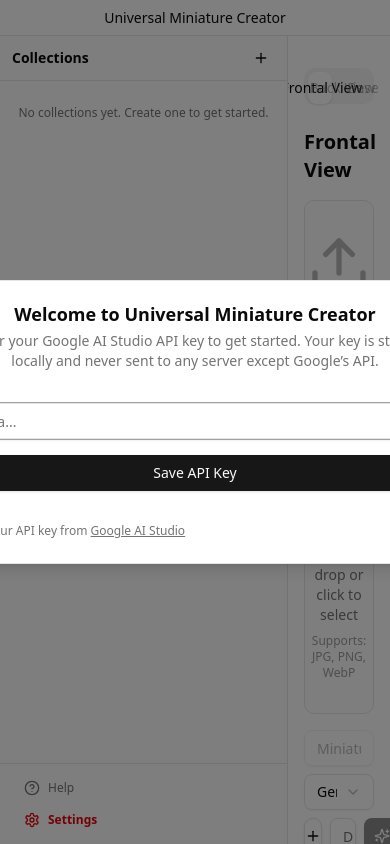
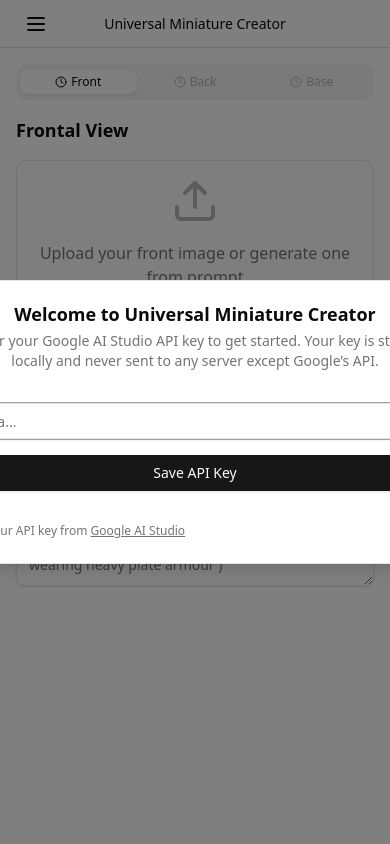
Before and after one commit to YBogomolov/umc, a React (Vite) app: page / in a window 390 px wide. Built offline with nearby package versions, Linux system fonts and the light colour scheme.

Commit message:
Make UI mobile-friendly

```diff
--- a/package.json
+++ b/package.json
@@ -19,6 +19,7 @@
     "@dnd-kit/core": "^6.3.1",
     "@dnd-kit/sortable": "^10.0.0",
     "@google/generative-ai": "^0.21.0",
+    "@radix-ui/react-dialog": "^1.1.15",
     "idb": "^8.0.3",
     "jszip": "^3.10.1",
     "radix-ui": "^1.4.3",
--- a/src/App.tsx
+++ b/src/App.tsx
@@ -1,10 +1,11 @@
 import * as React from 'react';
 
-import { Check, Clock } from 'lucide-react';
+import { Check, Clock, Menu } from 'lucide-react';
 
 import { ApiKeyDialog } from '@/components/ApiKeyDialog';
 import { HelpDialog } from '@/components/HelpDialog';
 import { Sidebar } from '@/components/Sidebar';
+import { Sheet, SheetContent, SheetTrigger } from '@/components/ui/sheet';
 import { Tabs, TabsContent, TabsList, TabsTrigger } from '@/components/ui/tabs';
 import { BackViewScreen } from '@/screens/BackViewScreen';
 import { BaseScreen } from '@/screens/BaseScreen';
@@ -24,6 +25,7 @@
 
   const [apiKeyDialogOpen, setApiKeyDialogOpen] = React.useState(false);
   const [helpDialogOpen, setHelpDialogOpen] = React.useState(false);
+  const [sidebarOpen, setSidebarOpen] = React.useState(false);
 
   React.useEffect(() => {
     if (!apiKey) {
@@ -35,44 +37,93 @@
     setActiveTab(value as TabId);
   };
 
+  const handleHelp = (): void => {
+    setHelpDialogOpen(true);
+    setSidebarOpen(false);
+  };
+
+  const handleSelectMini = (): void => {
+    setSidebarOpen(false);
+  };
+
   return (
     <div className="flex h-screen flex-col bg-background">
       <ApiKeyDialog forceOpen={apiKeyDialogOpen} onClose={() => setApiKeyDialogOpen(false)} />
       <HelpDialog isOpen={helpDialogOpen} onClose={() => setHelpDialogOpen(false)} />
 
-      <header className="flex h-9 shrink-0 items-center justify-center border-b border-border bg-card px-4">
-        <p className="flex text-sm">Universal Miniature Creator</p>
+      <header className="relative flex h-12 shrink-0 items-center justify-center border-b border-border bg-card px-4 md:h-9">
+        {/* Mobile menu button - positioned absolutely */}
+        <Sheet open={sidebarOpen} onOpenChange={setSidebarOpen}>
+          <SheetTrigger asChild>
+            <button
+              className="absolute left-4 flex h-10 w-10 items-center justify-center rounded-md hover:bg-accent md:hidden"
+              aria-label="Open menu"
+            >
+              <Menu className="h-6 w-6" />
+            </button>
+          </SheetTrigger>
+          <SheetContent side="left" showCloseButton={false} className="w-72 overflow-y-auto p-0">
+            <Sidebar onHelp={handleHelp} onSelectMini={handleSelectMini} />
+          </SheetContent>
+        </Sheet>
+
+        <p className="text-sm font-medium">Universal Miniature Creator</p>
       </header>
 
       <div className="flex flex-1 overflow-hidden">
-        <Sidebar onHelp={() => setHelpDialogOpen(true)} />
+        {/* Desktop sidebar - hidden on mobile */}
+        <div className="hidden h-full md:block">
+          <Sidebar onHelp={() => setHelpDialogOpen(true)} />
+        </div>
 
         <div className="flex flex-1 flex-col overflow-hidden">
           <div className="flex-1 overflow-y-auto">
-            <div className="mx-auto max-w-4xl px-4 py-8">
+            <div className="mx-auto max-w-4xl px-4 py-4 md:py-8">
               <Tabs value={activeTab} onValueChange={handleTabChange}>
                 <TabsList className="grid w-full grid-cols-3">
-                  <TabsTrigger value="frontal">
-                    {hasFront ? <Check /> : <Clock />}
-                    &nbsp;Frontal View
+                  <TabsTrigger value="frontal" className="flex items-center justify-center gap-1 text-xs sm:text-sm">
+                    {hasFront ? (
+                      <Check className="h-3 w-3 sm:h-4 sm:w-4" />
+                    ) : (
+                      <Clock className="h-3 w-3 sm:h-4 sm:w-4" />
+                    )}
+                    <span className="hidden sm:inline">Frontal View</span>
+                    <span className="sm:hidden">Front</span>
                   </TabsTrigger>
-                  <TabsTrigger value="back" disabled={!canGoBack}>
-                    {hasBack ? <Check /> : <Clock />}
-                    &nbsp;Back View
+                  <TabsTrigger
+                    value="back"
+                    disabled={!canGoBack}
+                    className="flex items-center justify-center gap-1 text-xs sm:text-sm"
+                  >
+                    {hasBack ? (
+                      <Check className="h-3 w-3 sm:h-4 sm:w-4" />
+                    ) : (
+                      <Clock className="h-3 w-3 sm:h-4 sm:w-4" />
+                    )}
+                    <span className="hidden sm:inline">Back View</span>
+                    <span className="sm:hidden">Back</span>
                   </TabsTrigger>
-                  <TabsTrigger value="base" disabled={!canGoBase}>
-                    {hasBase ? <Check /> : <Clock />}
-                    &nbsp;Base
+                  <TabsTrigger
+                    value="base"
+                    disabled={!canGoBase}
+                    className="flex items-center justify-center gap-1 text-xs sm:text-sm"
+                  >
+                    {hasBase ? (
+                      <Check className="h-3 w-3 sm:h-4 sm:w-4" />
+                    ) : (
+                      <Clock className="h-3 w-3 sm:h-4 sm:w-4" />
+                    )}
+                    <span>Base</span>
                   </TabsTrigger>
                 </TabsList>
 
-                <TabsContent value="frontal" className="mt-6">
+                <TabsContent value="frontal" className="mt-4 md:mt-6">
                   <FrontalViewScreen />
                 </TabsContent>
-                <TabsContent value="back" className="mt-6">
+                <TabsContent value="back" className="mt-4 md:mt-6">
                   <BackViewScreen />
                 </TabsContent>
-                <TabsContent value="base" className="mt-6">
+                <TabsContent value="base" className="mt-4 md:mt-6">
                   <BaseScreen />
                 </TabsContent>
               </Tabs>
--- a/src/components/GenerationScreen.tsx
+++ b/src/components/GenerationScreen.tsx
@@ -366,7 +366,7 @@
         </div>
       )}
 
-      <h2 className="mb-4 text-xl font-semibold">{title}</h2>
+      <h2 className="mb-4 text-lg font-semibold md:text-xl">{title}</h2>
 
       {/* Image display area with download overlay */}
       <div
@@ -386,7 +386,7 @@
           <>
             <Skeleton className="aspect-square w-full max-w-[600px]" />
             <div className="absolute inset-0 flex flex-col items-center justify-center">
-              <GeminiIcon className="h-24 w-24 gemini-pulsing" />
+              <GeminiIcon className="h-16 w-16 gemini-pulsing md:h-24 md:w-24" />
               <p className="mt-4 text-sm text-muted-foreground animate-pulse">Generating image…</p>
             </div>
           </>
@@ -395,12 +395,12 @@
             <img
               src={selectedImage.dataUrl}
               alt={`Generated ${title}`}
-              className="max-h-[600px] max-w-full rounded object-contain"
+              className="max-h-[400px] max-w-full rounded object-contain md:max-h-[600px]"
             />
-            {/* Download button on hover */}
+            {/* Download button - always visible on mobile, hover on desktop */}
             <button
               onClick={handleDownloadImage}
-              className="absolute bottom-4 right-4 flex h-10 w-10 items-center justify-center rounded-full bg-background/90 text-foreground opacity-0 shadow-lg transition-opacity group-hover:opacity-100 hover:bg-background"
+              className="absolute bottom-4 right-4 flex h-10 w-10 items-center justify-center rounded-full bg-background/90 text-foreground shadow-lg transition-opacity hover:bg-background md:opacity-0 md:group-hover:opacity-100"
               title={`Download ${currentMini?.name ?? 'image'} - ${tabId}`}
             >
               <Download className="h-5 w-5" />
@@ -411,7 +411,7 @@
             <img
               src={uploadedImage}
               alt="Uploaded reference"
-              className="max-h-[600px] max-w-full rounded object-contain"
+              className="max-h-[400px] max-w-full rounded object-contain md:max-h-[600px]"
             />
             {/* Clear upload button */}
             <button
@@ -424,9 +424,9 @@
             <p className="mt-2 text-center text-sm text-muted-foreground">Using as reference for generation</p>
           </div>
         ) : showUploadZone ? (
-          <div className="flex flex-col items-center justify-center p-8 text-center text-muted-foreground">
-            <Upload className="mx-auto mb-4 h-16 w-16 opacity-50" />
-            <p className="mb-2 text-lg font-medium">
+          <div className="flex flex-col items-center justify-center p-4 text-center text-muted-foreground md:p-8">
+            <Upload className="mx-auto mb-4 h-12 w-12 opacity-50 md:h-16 md:w-16" />
+            <p className="mb-2 text-base font-medium md:text-lg">
               {isDragging ? 'Drop image here' : 'Upload your front image or generate one from prompt'}
             </p>
             <p className="text-sm">Drag & drop or click to select</p>
@@ -434,7 +434,7 @@
           </div>
         ) : (
           <div className="text-center text-muted-foreground">
-            <Sparkles className="mx-auto mb-2 h-12 w-12 opacity-50" />
+            <Sparkles className="mx-auto mb-2 h-10 w-10 opacity-50 md:h-12 md:w-12" />
             <p>Enter a prompt and generate your {title.toLowerCase()}</p>
           </div>
         )}
@@ -480,10 +480,11 @@
         </Select>
       </div>
 
-      {/* Prompt input area */}
-      <div className="mt-2 flex gap-2">
+      {/* Prompt input area - stack on mobile */}
+      <div className="mt-2 flex flex-col gap-2 md:flex-row md:gap-2">
         {allowAttachments && (
           <>
+            <div className="flex gap-2 md:flex-col">
               <Button
                 className="rounded-full"
                 size="icon"
@@ -494,6 +495,16 @@
               >
                 <Plus className="h-4 w-4" />
               </Button>
+              <Button
+                size="icon"
+                onClick={() => void handleGenerate()}
+                disabled={isGenerating || !prompt.trim()}
+                title={images.length > 0 ? 'Regenerate' : 'Generate'}
+                className="md:hidden"
+              >
+                {images.length > 0 ? <RefreshCw className="h-4 w-4" /> : <Sparkles className="h-4 w-4" />}
+              </Button>
+            </div>
             <input
               ref={attachmentInputRef}
               type="file"
@@ -511,7 +522,7 @@
           disabled={isGenerating}
           className="min-h-[80px] flex-1"
         />
-        <div className="flex flex-col gap-2">
+        <div className="hidden md:flex md:flex-col md:gap-2">
           <Button
             size="icon"
             onClick={() => void handleGenerate()}
@@ -522,6 +533,27 @@
           </Button>
         </div>
       </div>
+
+      {/* Mobile generate button (when no attachments) */}
+      {!allowAttachments && (
+        <div className="mt-2 md:hidden">
+          <Button onClick={() => void handleGenerate()} disabled={isGenerating || !prompt.trim()} className="w-full">
+            {isGenerating ? (
+              'Generating...'
+            ) : images.length > 0 ? (
+              <>
+                <RefreshCw className="mr-2 h-4 w-4" />
+                Regenerate
+              </>
+            ) : (
+              <>
+                <Sparkles className="mr-2 h-4 w-4" />
+                Generate
+              </>
+            )}
+          </Button>
+        </div>
+      )}
 
       {/* Attachment chips */}
       {allowAttachments && attachments.length > 0 && (
--- a/src/components/Sidebar.tsx
+++ b/src/components/Sidebar.tsx
@@ -23,9 +23,10 @@
 
 interface SidebarProps {
   onHelp: () => void;
+  onSelectMini?: () => void;
 }
 
-function Sidebar({ onHelp }: SidebarProps): React.ReactElement {
+function Sidebar({ onHelp, onSelectMini }: SidebarProps): React.ReactElement {
   const apiKey = useAppStore((s) => s.apiKey);
   const collections = useAppStore((s) => s.collections);
   const minis = useAppStore((s) => s.miniatures);
@@ -57,6 +58,7 @@
     if (id !== currentMiniId) {
       void loadMini(id);
     }
+    onSelectMini?.();
   };
 
   const handleDragStart = (event: DragStartEvent): void => {
@@ -156,15 +158,15 @@
   }, [collections, minis]);
 
   return (
-    <div className="flex w-72 flex-shrink-0 flex-col border-r bg-muted/20">
+    <div className="flex h-full w-72 flex-shrink-0 flex-col border-r bg-muted/20">
       {/* Header */}
-      <div className="flex items-center justify-between border-b px-3 py-2">
+      <div className="flex shrink-0 items-center justify-between border-b px-3 py-2">
         <span className="text-sm font-semibold">Collections</span>
         <div className="flex gap-1">
           <Button
             size="icon"
             variant="ghost"
-            className="h-7 w-7"
+            className="h-8 w-8"
             onClick={() => setDialogState({ mode: 'create' })}
             title="New collection"
           >
@@ -174,7 +176,7 @@
       </div>
 
       {/* Collections list */}
-      <div className="flex-1 overflow-y-auto p-2">
+      <div className="min-h-0 flex-1 overflow-y-auto p-2">
         <DndContext sensors={sensors} onDragStart={handleDragStart} onDragEnd={handleDragEnd}>
           {collections.length === 0 ? (
             <p className="py-4 text-center text-xs text-muted-foreground">
@@ -210,8 +212,13 @@
       </div>
 
       {/* Footer */}
-      <div className="border-t px-3 py-2">
-        <Button variant="ghost" size="sm" className="w-full justify-start gap-2 text-muted-foreground" onClick={onHelp}>
+      <div className="shrink-0 border-t px-3 py-2">
+        <Button
+          variant="ghost"
+          size="sm"
+          className="h-10 w-full justify-start gap-2 text-muted-foreground"
+          onClick={onHelp}
+        >
           <HelpCircle className="h-4 w-4" />
           Help
         </Button>
@@ -219,7 +226,7 @@
           variant="ghost"
           size="sm"
           className={cn(
-            'w-full justify-start gap-2 text-muted-foreground',
+            'h-10 w-full justify-start gap-2 text-muted-foreground',
             !isApiKeySet && 'font-semibold text-destructive',
           )}
           onClick={() => setSettingsOpen(true)}
--- /dev/null
+++ b/src/components/ui/sheet.tsx
@@ -0,0 +1,112 @@
+import * as React from 'react';
+
+import { XIcon } from 'lucide-react';
+import { Dialog as SheetPrimitive } from 'radix-ui';
+
+import { cn } from '@/lib/utils';
+
+function Sheet({ ...props }: React.ComponentProps<typeof SheetPrimitive.Root>): React.ReactElement {
+  return <SheetPrimitive.Root data-slot="sheet" {...props} />;
+}
+
+function SheetTrigger({ ...props }: React.ComponentProps<typeof SheetPrimitive.Trigger>): React.ReactElement {
+  return <SheetPrimitive.Trigger data-slot="sheet-trigger" {...props} />;
+}
+
+function SheetClose({ ...props }: React.ComponentProps<typeof SheetPrimitive.Close>): React.ReactElement {
+  return <SheetPrimitive.Close data-slot="sheet-close" {...props} />;
+}
+
+function SheetPortal({ ...props }: React.ComponentProps<typeof SheetPrimitive.Portal>): React.ReactElement {
+  return <SheetPrimitive.Portal data-slot="sheet-portal" {...props} />;
+}
+
+function SheetOverlay({
+  className,
+  ...props
+}: React.ComponentProps<typeof SheetPrimitive.Overlay>): React.ReactElement {
+  return (
+    <SheetPrimitive.Overlay
+      data-slot="sheet-overlay"
+      className={cn(
+        'data-[state=open]:animate-in data-[state=closed]:animate-out data-[state=closed]:fade-out-0 data-[state=open]:fade-in-0 fixed inset-0 z-50 bg-black/50',
+        className,
+      )}
+      {...props}
+    />
+  );
+}
+
+function SheetContent({
+  className,
+  children,
+  side = 'right',
+  showCloseButton = true,
+  ...props
+}: React.ComponentProps<typeof SheetPrimitive.Content> & {
+  side?: 'top' | 'right' | 'bottom' | 'left';
+  showCloseButton?: boolean;
+}): React.ReactElement {
+  return (
+    <SheetPortal>
+      <SheetOverlay />
+      <SheetPrimitive.Content
+        data-slot="sheet-content"
+        className={cn(
+          'bg-background data-[state=open]:animate-in data-[state=closed]:animate-out fixed z-50 flex flex-col gap-4 shadow-lg transition ease-in-out data-[state=closed]:duration-300 data-[state=open]:duration-500',
+          side === 'right' &&
+            'data-[state=closed]:slide-out-to-right data-[state=open]:slide-in-from-right inset-y-0 right-0 h-full w-3/4 border-l sm:max-w-sm',
+          side === 'left' &&
+            'data-[state=closed]:slide-out-to-left data-[state=open]:slide-in-from-left inset-y-0 left-0 h-full w-3/4 border-r sm:max-w-sm',
+          side === 'top' &&
+            'data-[state=closed]:slide-out-to-top data-[state=open]:slide-in-from-top inset-x-0 top-0 h-auto border-b',
+          side === 'bottom' &&
+            'data-[state=closed]:slide-out-to-bottom data-[state=open]:slide-in-from-bottom inset-x-0 bottom-0 h-auto border-t',
+          className,
+        )}
+        {...props}
+      >
+        {children}
+        {showCloseButton && (
+          <SheetPrimitive.Close className="ring-offset-background focus:ring-ring data-[state=open]:bg-secondary absolute top-4 right-4 rounded-xs opacity-70 transition-opacity hover:opacity-100 focus:ring-2 focus:ring-offset-2 focus:outline-hidden disabled:pointer-events-none">
+            <XIcon className="size-4" />
+            <span className="sr-only">Close</span>
+          </SheetPrimitive.Close>
+        )}
+      </SheetPrimitive.Content>
+    </SheetPortal>
+  );
+}
+
+function SheetHeader({ className, ...props }: React.ComponentProps<'div'>): React.ReactElement {
+  return <div data-slot="sheet-header" className={cn('flex flex-col gap-1.5 p-4', className)} {...props} />;
+}
+
+function SheetFooter({ className, ...props }: React.ComponentProps<'div'>): React.ReactElement {
+  return <div data-slot="sheet-footer" className={cn('mt-auto flex flex-col gap-2 p-4', className)} {...props} />;
+}
+
+function SheetTitle({ className, ...props }: React.ComponentProps<typeof SheetPrimitive.Title>): React.ReactElement {
+  return (
+    <SheetPrimitive.Title
+      data-slot="sheet-title"
+      className={cn('text-foreground font-semibold', className)}
+      {...props}
+    />
+  );
+}
+
+function SheetDescription({
+  className,
+  ...props
+}: React.ComponentProps<typeof SheetPrimitive.Description>): React.ReactElement {
+  return (
+    <SheetPrimitive.Description
+      data-slot="sheet-description"
+      className={cn('text-muted-foreground text-sm', className)}
+      {...props}
+    />
+  );
+}
+
+export { Sheet, SheetTrigger, SheetClose, SheetContent, SheetHeader, SheetFooter, SheetTitle, SheetDescription };
```
Also changed, not shown: src/components/CollectionGroup.tsx (+6 -6 lines), src/components/MiniatureItem.tsx (+6 -6 lines), 1 other file (tests, documents, lock files or other folders). Lines whose indentation alone changed are shown as unchanged.
